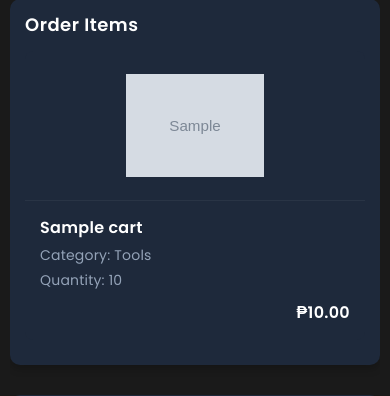
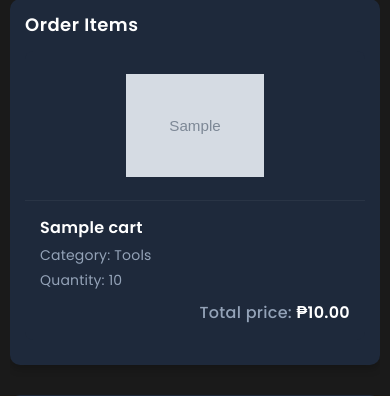
Before and after one commit to akosikhada/TOUCHFIND, a PHP site: page /components/checkout.php in a window 390 px wide. Shown: the part 71-467 px from the top of the page. Run offline with PHP 8.4, Linux system fonts and the light colour scheme; data comes from the database, SQL or seed files in the repository; tables that the repository leaves empty hold one stand-in row (values such as "Sample post"); grey boxes marked "Sample" are stand-in pictures.

Commit message:
feat(checkout): improve order item price visibility and button styling
Updated `checkout.css`:
- Added `order-item-price::before` pseudo-element to display a label for total price with enhanced readability.
- Refined `.place-order-btn` styles for a responsive and modern appearance.

```diff
--- a/new-progress/css/checkout.css
+++ b/new-progress/css/checkout.css
@@ -374,6 +374,12 @@ body::-webkit-scrollbar {
   right: 15px;
 }
 
+.order-item-price::before {
+  content: "Total price: ";
+  font-weight: 500;
+  color: #94a3b8;
+}
+
 .place-order-btn {
   width: 100%;
   background-color: #1e293b;
```
